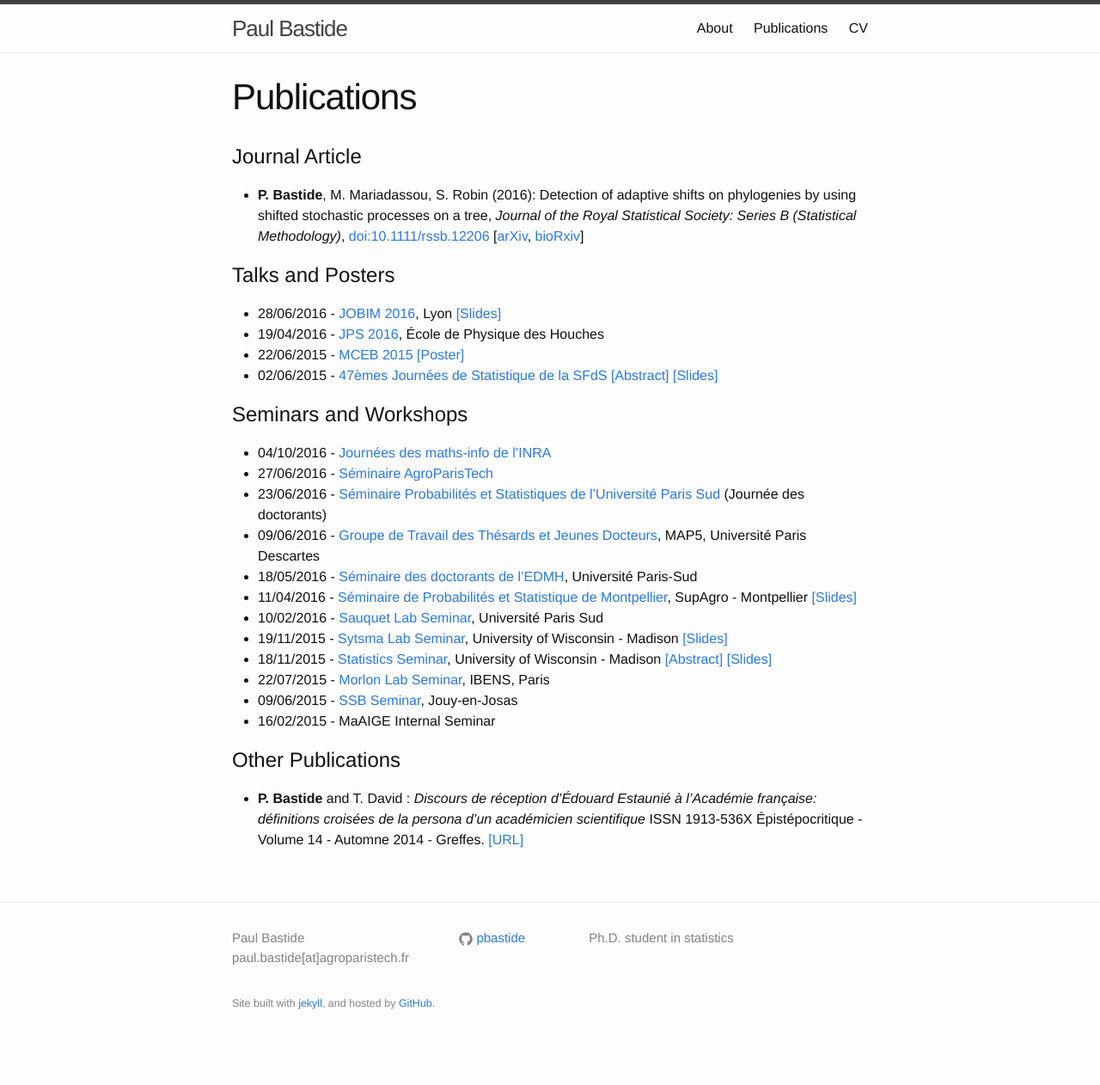
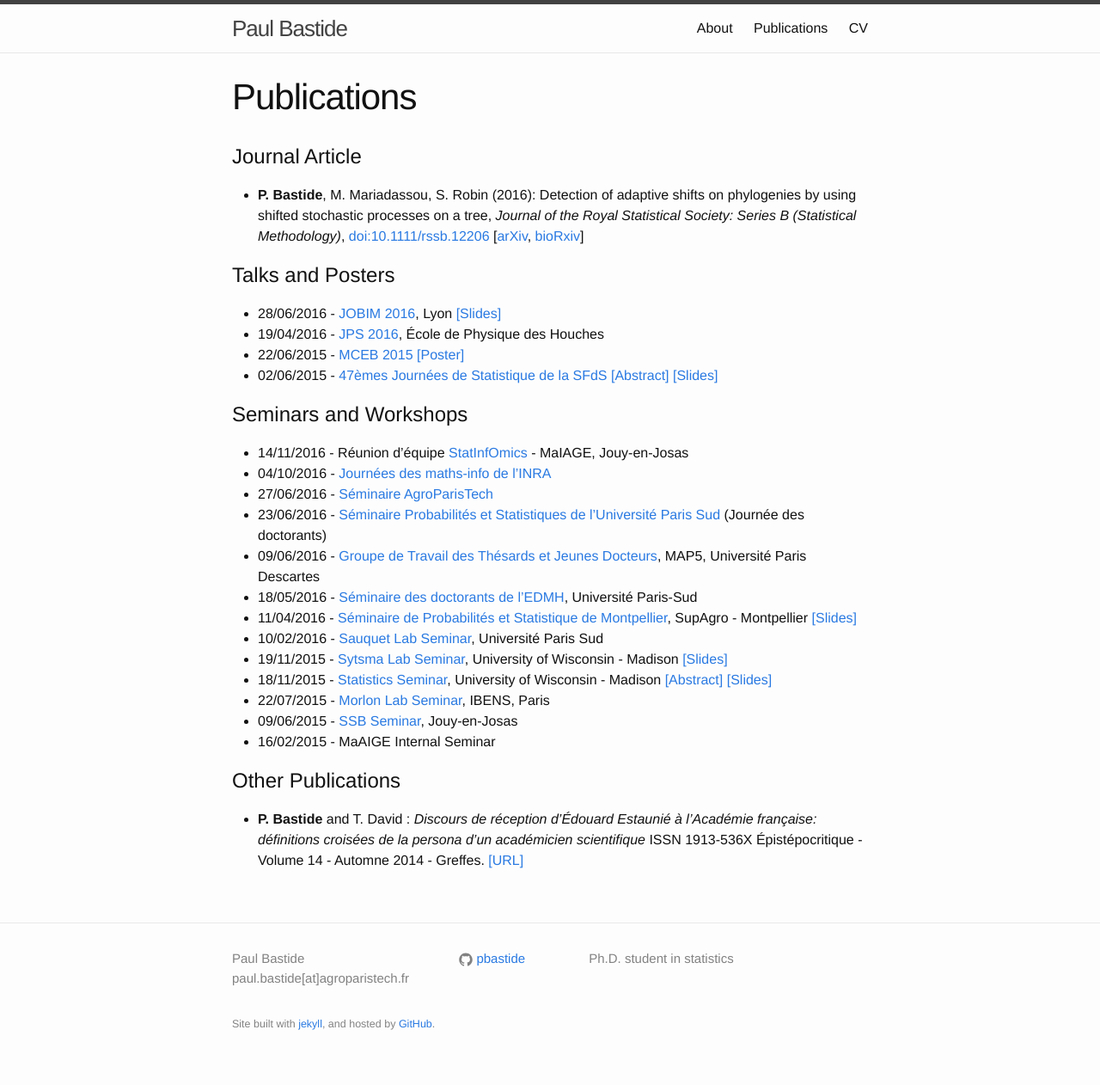
Before and after one commit to pbastide/pbastide.github.io, a Jekyll site: the page built from publi.md, in a window 1280 px wide. Shown: the whole page at 86% size. Built offline with Jekyll 4.4.1, drawn with Linux system fonts in a browser that asks for light colours; before the commit the page ends 1238 px from its top, so only the background shows below that.

Commit message:
StatInfOmics

```diff
--- a/publi.md
+++ b/publi.md
@@ -16,6 +16,7 @@ weight: 3
 - 02/06/2015 - [47èmes Journées de Statistique de la SFdS](http://jds2015.sfds.asso.fr/) [[Abstract]]({{site.baseurl}}/docs/SFdS_2015_v2.pdf) [[Slides]]({{site.baseurl}}/docs/20150602_JdS.pdf)
 
 # Seminars and Workshops
+- 14/11/2016 - Réunion d'équipe [StatInfOmics](http://maiage.jouy.inra.fr/?q=fr/StatInfOmics) - MaIAGE, Jouy-en-Josas
 - 04/10/2016 - [Journées des maths-info de l'INRA](https://journees.inra.fr/maths-info2016)
 - 27/06/2016 - [Séminaire AgroParisTech](https://www6.inra.fr/mia-paris/Seminaires/Seminaire-AgroParisTech)
 - 23/06/2016 - [Séminaire Probabilités et Statistiques de l'Université Paris Sud](http://www.math.u-psud.fr/Journee-des-doctorants) (Journée des doctorants)
```
